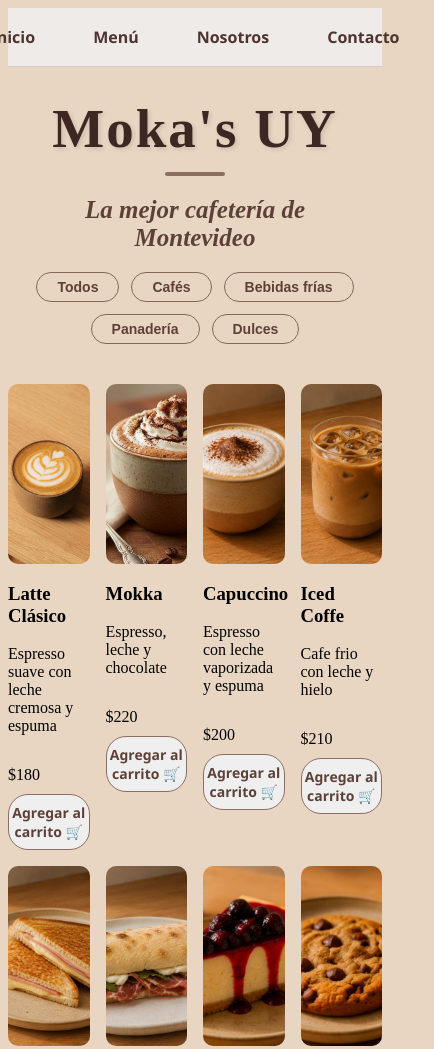
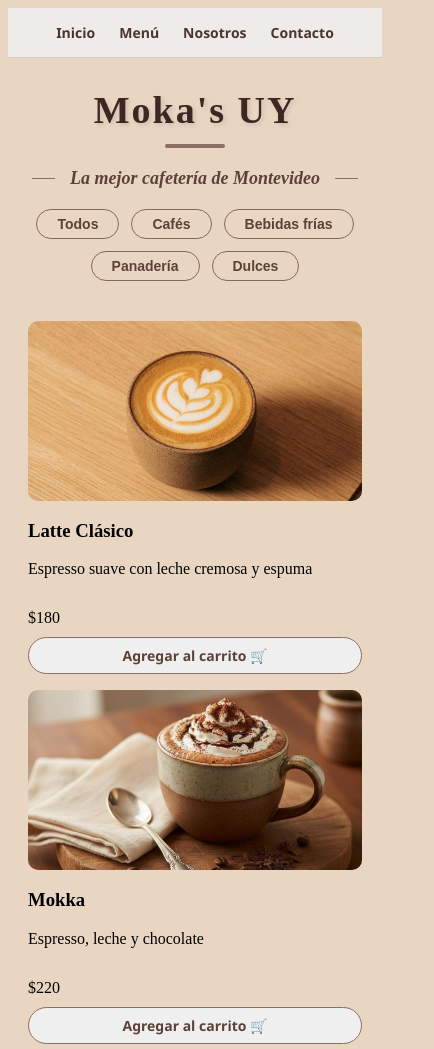
Before and after one commit to Pecke11/Mokka-s-UY, a plain HTML site: page index.html in a window 390 px wide. Shown: the top 1049 px of the page, 434 px wide, since content can reach past the window. Drawn offline with Linux system fonts and the light colour scheme; some packages are replaced by stand-ins of ours; a script that the page names is missing.

Commit message:
Agregar diseño responsive

```diff
--- a/css/style.css
+++ b/css/style.css
@@ -443,3 +443,64 @@ footer {
     font-size: 14px;
     color: #8D6E63;
 }
+
+/* Tablets */
+
+@media (max-width: 900px) {
+
+    #contenedorProductos {
+        grid-template-columns: repeat(2, minmax(0, 1fr));
+        padding: 0 20px;
+    }
+
+    .footerDeco {
+        grid-template-columns: 1fr;
+        gap: 30px;
+    }
+}
+
+
+/* Celulares */
+
+@media (max-width: 600px) {
+
+    .barrita {
+        gap: 8px;
+        padding: 10px;
+        flex-wrap: wrap;
+    }
+
+    .barrita a {
+        font-size: 14px;
+        padding: 5px 8px;
+    }
+
+    .Titulo {
+        font-size: 38px;
+    }
+
+    .LineasDecorativas {
+        width: 95%;
+    }
+
+    .LineasDecorativas span {
+        font-size: 18px;
+    }
+
+    #contenedorProductos {
+        grid-template-columns: 1fr;
+        padding: 0 20px;
+    }
+
+    .ContenedorCarrito {
+        max-width: 100%;
+    }
+
+    .CarritoBotones {
+        flex-direction: column;
+    }
+
+    .footerDeco {
+        grid-template-columns: 1fr;
+    }
+}
```
